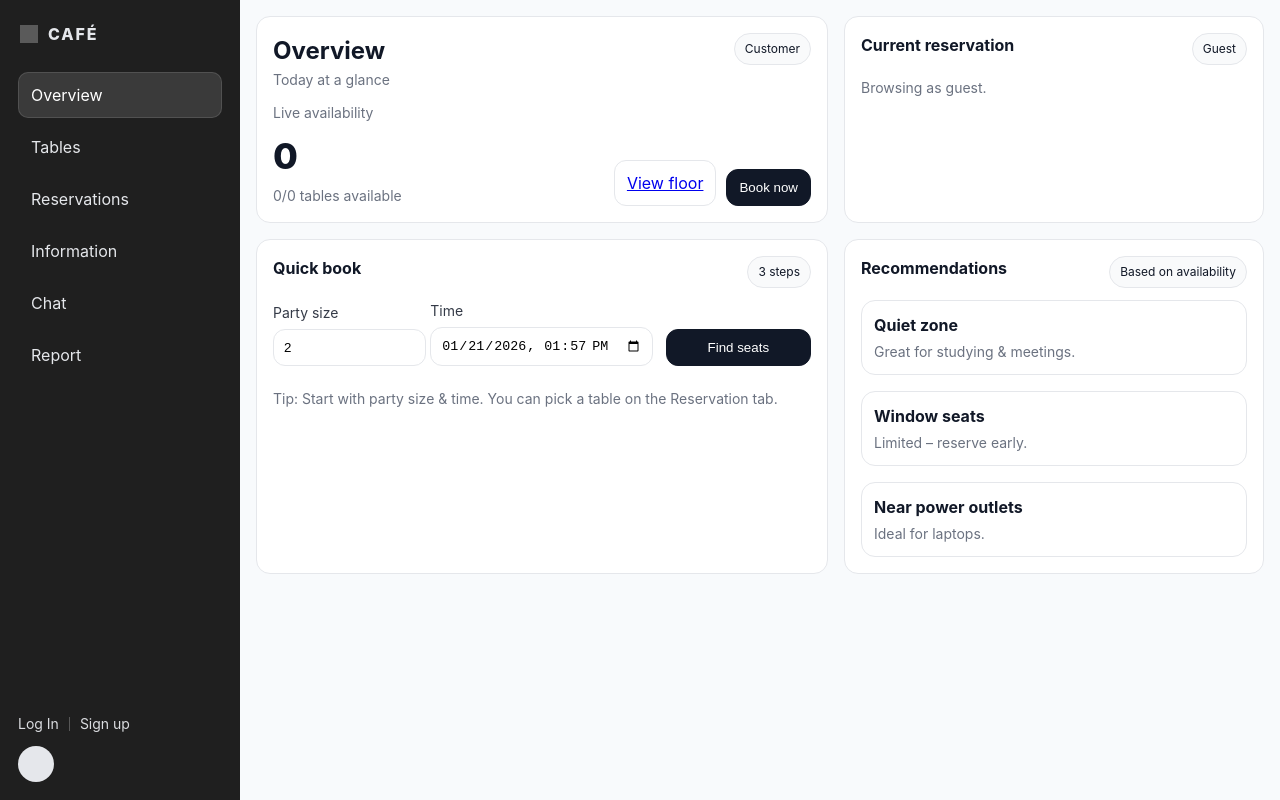
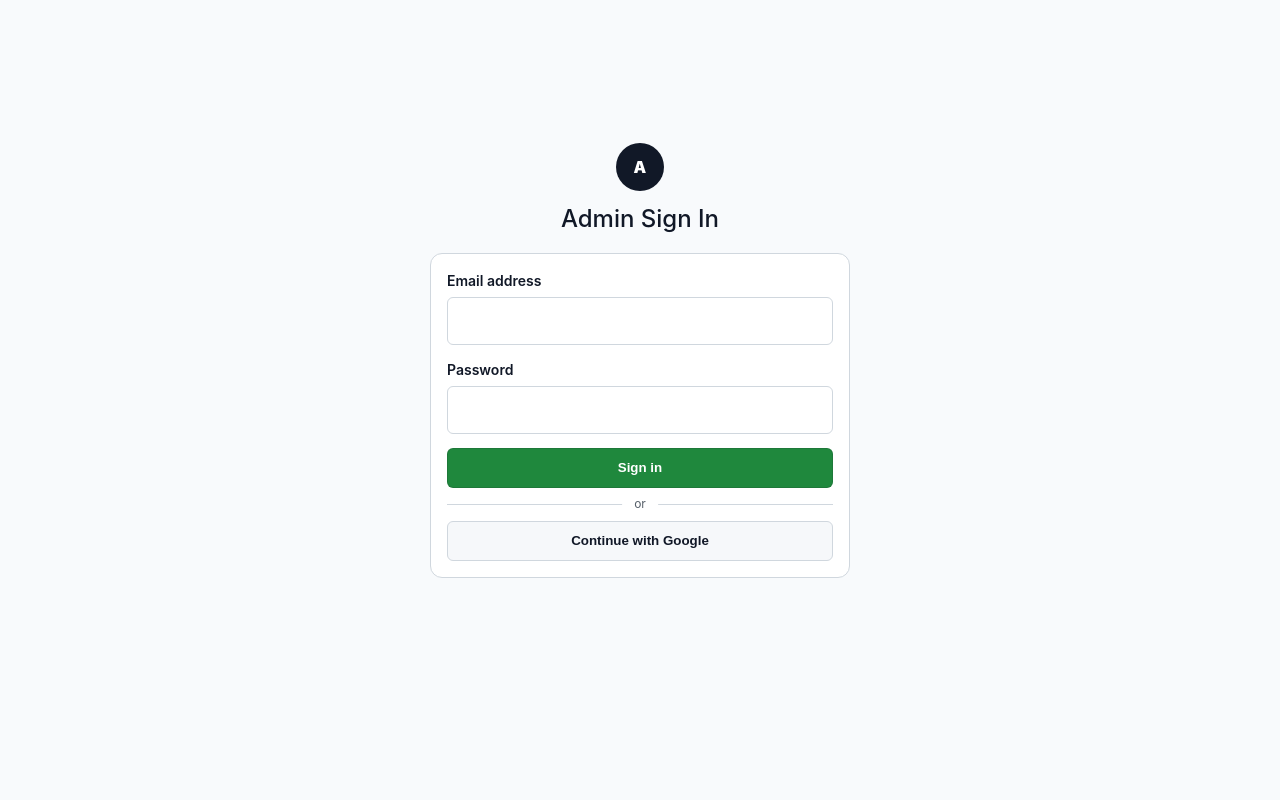
Before and after one commit to thuankoten/Reservation_System_For_Cafes, a React (Vite) app in the folder ReservationSystemForCafe/: page /auth/admin-login in a window 1280 px wide. Before the commit this address led to /dashboard/overview. Built offline with nearby package versions, Linux system fonts and the light colour scheme; no server answers; the database is empty; grey boxes are pictures that could not be loaded.

Commit message:
login admin

```diff
--- a/ReservationSystemForCafe/src/app/App.jsx
+++ b/ReservationSystemForCafe/src/app/App.jsx
@@ -2,6 +2,7 @@ import { Navigate, Route, Routes } from 'react-router-dom'
 import AppLayout from './AppLayout.jsx'
 import AuthPage from '../features/auth/pages/AuthPage.jsx'
 import Login from '../features/auth/pages/Login.jsx'
+import AdminLogin from '../features/auth/pages/AdminLogin.jsx'
 import Signup from '../features/auth/pages/Signup.jsx'
 import ForgotPassword from '../features/auth/pages/ForgotPassword.jsx'
 import DashboardLayout from '../features/dashboard/layout/DashboardLayout.jsx'
@@ -15,6 +16,7 @@ import ReportPage from '../features/dashboard/pages/ReportPage.jsx'
 import AdminDashboardLayout from '../features/admin/layout/AdminDashboardLayout.jsx'
 import AdminTablesPage from '../features/admin/pages/AdminTablesPage.jsx'
 import AdminAccountsPage from '../features/admin/pages/AdminAccountsPage.jsx'
+import RequireAuth from '../features/auth/RequireAuth.jsx'
 
 export default function App() {
   return (
@@ -24,6 +26,7 @@ export default function App() {
 
         <Route path="/auth" element={<AuthPage />}>
           <Route path="login" element={<Login />} />
+          <Route path="admin-login" element={<AdminLogin />} />
           <Route path="signup" element={<Signup />} />
           <Route path="forgot-password" element={<ForgotPassword />} />
         </Route>
@@ -47,7 +50,11 @@ export default function App() {
           <Route index element={<Navigate to="overview" replace />} />
         </Route>
 
-        <Route path="/admin/dashboard" element={<AdminDashboardLayout />}>
+        <Route path="/admin/dashboard" element={
+          <RequireAuth allowedRoles={['admin', 'system-admin']}>
+            <AdminDashboardLayout />
+          </RequireAuth>
+        }>
           <Route path="tables" element={<AdminTablesPage />} />
           <Route index element={<Navigate to="tables" replace />} />
           <Route path="accounts" element={<AdminAccountsPage />} />
--- a/ReservationSystemForCafe/src/features/auth/RequireAuth.jsx
+++ b/ReservationSystemForCafe/src/features/auth/RequireAuth.jsx
@@ -1,10 +1,63 @@
+import { useEffect, useState } from 'react'
 import { useAuth } from './AuthContext'
+import { Navigate, useLocation } from 'react-router-dom'
+import { getUserById } from '../../shared/services/users'
 
-export default function RequireAuth({ children }) {
+export default function RequireAuth({ children, allowedRoles = [] }) {
   const { user, loading } = useAuth()
+  const location = useLocation()
+  const [checking, setChecking] = useState(true)
+  const [allowed, setAllowed] = useState(false)
 
-  if (loading) return <div style={{ padding: 16 }}>Loading...</div>
-  if (!user) return children
+  useEffect(() => {
+    let cancelled = false
+    async function check() {
+      if (loading) return
+      if (!user) {
+        if (!cancelled) {
+          setAllowed(false)
+          setChecking(false)
+        }
+        return
+      }
+
+      if (!allowedRoles || allowedRoles.length === 0) {
+        if (!cancelled) {
+          setAllowed(true)
+          setChecking(false)
+        }
+        return
+      }
+
+      try {
+        const doc = await getUserById(user.uid)
+        const role = doc?.role
+        const ok = role && allowedRoles.includes(role)
+        if (!cancelled) setAllowed(Boolean(ok))
+      } catch (err) {
+        // treat error as not allowed
+        // eslint-disable-next-line no-console
+        console.error('RequireAuth getUserById error', err)
+        if (!cancelled) setAllowed(false)
+      } finally {
+        if (!cancelled) setChecking(false)
+      }
+    }
+
+    check()
+    return () => { cancelled = true }
+  }, [user, loading, allowedRoles])
+
+  if (loading || checking) return <div style={{ padding: 16 }}>Loading...</div>
+
+  if (!user) {
+    const adminLogin = allowedRoles && (allowedRoles.includes('admin') || allowedRoles.includes('system-admin'))
+    return <Navigate to={adminLogin ? '/auth/admin-login' : '/auth/login'} state={{ from: location }} replace />
+  }
+
+  if (allowedRoles && allowedRoles.length > 0 && !allowed) {
+    return <Navigate to="/auth/login" state={{ from: location }} replace />
+  }
 
   return children
 }
--- /dev/null
+++ b/ReservationSystemForCafe/src/features/auth/pages/AdminLogin.css
@@ -0,0 +1,150 @@
+/* Admin Login styles matching customer login */
+
+.ghAuth {
+  max-width: 420px;
+  margin: 0 auto;
+  padding: 20px;
+}
+
+.ghAuth__header {
+  text-align: center;
+  margin-bottom: 24px;
+}
+
+.ghAuth__logo {
+  display: inline-block;
+  width: 48px;
+  height: 48px;
+  background: #111827;
+  color: white;
+  border-radius: 50%;
+  font-size: 24px;
+  font-weight: bold;
+  line-height: 48px;
+  margin-bottom: 12px;
+}
+
+.ghAuth__title {
+  font-size: 24px;
+  font-weight: 600;
+  color: #333;
+  margin: 0;
+}
+
+.ghAuth__panel {
+  background: white;
+  border: 1px solid #ddd;
+  border-radius: 8px;
+  padding: 24px;
+}
+
+.ghForm {
+  margin-bottom: 20px;
+}
+
+.ghField {
+  display: block;
+  margin-bottom: 16px;
+}
+
+.ghField__label {
+  display: block;
+  font-size: 14px;
+  font-weight: 500;
+  color: #555;
+  margin-bottom: 4px;
+}
+
+.ghInput {
+  width: 100%;
+  padding: 8px 12px;
+  border: 1px solid #ddd;
+  border-radius: 4px;
+  font-size: 16px;
+  box-sizing: border-box;
+}
+
+.ghInput:focus {
+  outline: none;
+  border-color: #111827;
+}
+
+.error {
+  background: #fee;
+  color: #c33;
+  padding: 8px 12px;
+  border-radius: 4px;
+  margin-bottom: 16px;
+  font-size: 14px;
+}
+
+.ghPrimaryButton {
+  width: 100%;
+  padding: 10px 16px;
+  background: #111827;
+  color: white;
+  border: none;
+  border-radius: 4px;
+  font-size: 16px;
+  font-weight: 500;
+  cursor: pointer;
+  transition: background 0.2s;
+}
+
+.ghPrimaryButton:hover:not(:disabled) {
+  background: #0056b3;
+}
+
+.ghPrimaryButton:disabled {
+  opacity: 0.6;
+  cursor: not-allowed;
+}
+
+.ghDivider {
+  position: relative;
+  margin: 20px 0;
+  text-align: center;
+}
+
+.ghDivider::before {
+  content: '';
+  position: absolute;
+  top: 50%;
+  left: 0;
+  right: 0;
+  height: 1px;
+  background: #ddd;
+}
+
+.ghDivider__text {
+  background: white;
+  padding: 0 12px;
+  font-size: 14px;
+  color: #666;
+  position: relative;
+  z-index: 1;
+}
+
+.ghProviders {
+  text-align: center;
+}
+
+.ghProviderButton {
+  padding: 8px 16px;
+  background: white;
+  border: 1px solid #ddd;
+  border-radius: 4px;
+  font-size: 14px;
+  cursor: pointer;
+  margin: 4px;
+  transition: border-color 0.2s;
+}
+
+.ghProviderButton:hover:not(:disabled) {
+  border-color: #111827;
+}
+
+.ghProviderButton:disabled {
+  opacity: 0.6;
+  cursor: not-allowed;
+}
--- /dev/null
+++ b/ReservationSystemForCafe/src/features/auth/pages/AdminLogin.jsx
@@ -0,0 +1,112 @@
+import { useState } from 'react'
+import { useNavigate } from 'react-router-dom'
+import { signInWithEmailAndPassword, signOut, GoogleAuthProvider, signInWithPopup } from 'firebase/auth'
+import { auth } from '../../../shared/firebase'
+import { getUserById } from '../../../shared/services/users'
+
+export default function AdminLogin() {
+  const navigate = useNavigate()
+  const [email, setEmail] = useState('')
+  const [password, setPassword] = useState('')
+  const [error, setError] = useState('')
+  const [submitting, setSubmitting] = useState(false)
+
+  async function handleEmailLogin(e) {
+    e.preventDefault()
+    setError('')
+    setSubmitting(true)
+    try {
+      const cred = await signInWithEmailAndPassword(auth, email, password)
+      const uid = cred.user.uid
+      const doc = await getUserById(uid)
+      const role = doc?.role
+      if (role === 'admin' || role === 'system-admin') {
+        navigate('/admin/dashboard', { replace: true })
+        return
+      }
+      // not permitted
+      await signOut(auth)
+      setError('Account does not have admin access')
+    } catch (err) {
+      setError(err?.message || 'Login failed')
+    } finally {
+      setSubmitting(false)
+    }
+  }
+
+  async function handleGoogle() {
+    setError('')
+    setSubmitting(true)
+    try {
+      const cred = await signInWithPopup(auth, new GoogleAuthProvider())
+      const uid = cred.user.uid
+      const doc = await getUserById(uid)
+      const role = doc?.role
+      if (role === 'admin' || role === 'system-admin') {
+        navigate('/admin/dashboard', { replace: true })
+        return
+      }
+      await signOut(auth)
+      setError('Account does not have admin access')
+    } catch (err) {
+      setError(err?.message || 'Google sign-in failed')
+    } finally {
+      setSubmitting(false)
+    }
+  }
+
+  return (
+    <div className="ghAuth">
+      <div className="ghAuth__header">
+        <div className="ghAuth__logo" aria-hidden="true">
+          A
+        </div>
+        <h1 className="ghAuth__title">Admin Sign In</h1>
+      </div>
+
+      <div className="ghAuth__panel">
+        <form onSubmit={handleEmailLogin} className="ghForm" noValidate>
+          <label className="ghField">
+            <div className="ghField__label">Email address</div>
+            <input
+              value={email}
+              onChange={(e) => setEmail(e.target.value)}
+              type="email"
+              autoComplete="username"
+              required
+              className="ghInput"
+            />
+          </label>
+
+          <label className="ghField">
+            <div className="ghField__label">Password</div>
+            <input
+              value={password}
+              onChange={(e) => setPassword(e.target.value)}
+              type="password"
+              autoComplete="current-password"
+              required
+              className="ghInput"
+            />
+          </label>
+
+          {error ? <div className="error">{error}</div> : null}
+
+          <button disabled={submitting} type="submit" className="ghPrimaryButton">
+            {submitting ? 'Please wait…' : 'Sign in'}
+          </button>
+        </form>
+
+        <div className="ghDivider" role="separator" aria-label="or">
+          <span className="ghDivider__text">or</span>
+        </div>
+
+        <div className="ghProviders" aria-label="Sign in providers">
+          <button className="ghProviderButton" disabled={submitting} onClick={handleGoogle} type="button">
+            Continue with Google
+          </button>
+        </div>
+      </div>
+    </div>
+  )
+}
--- a/ReservationSystemForCafe/src/scripts/setRole.cjs
+++ b/ReservationSystemForCafe/src/scripts/setRole.cjs
@@ -8,8 +8,8 @@ admin.initializeApp({
 
 async function setRole(uid, role) {
   await admin.auth().setCustomUserClaims(uid, { role })
-  await admin.firestore().doc(`users/${uid}`).update({role: { role }})
+  await admin.firestore().doc(`users/${uid}`).update({role: role})
   console.log(`Set role = ${role} for uid = ${uid}`)
 }
 
-setRole('cxU1YqeFpfajt8Uhw4LGSkSkncB3', 'system-admin')
+setRole('tO7XauW7QzQbeWf8SO0cvs3XzC02', 'system-admin')
--- a/package.json
+++ /dev/null
@@ -1,5 +0,0 @@
-{
-  "dependencies": {
-    "firebase-admin": "^13.6.0"
-  }
-}
```
Also changed, not shown: 1 other file (tests, documents, lock files or other folders).
